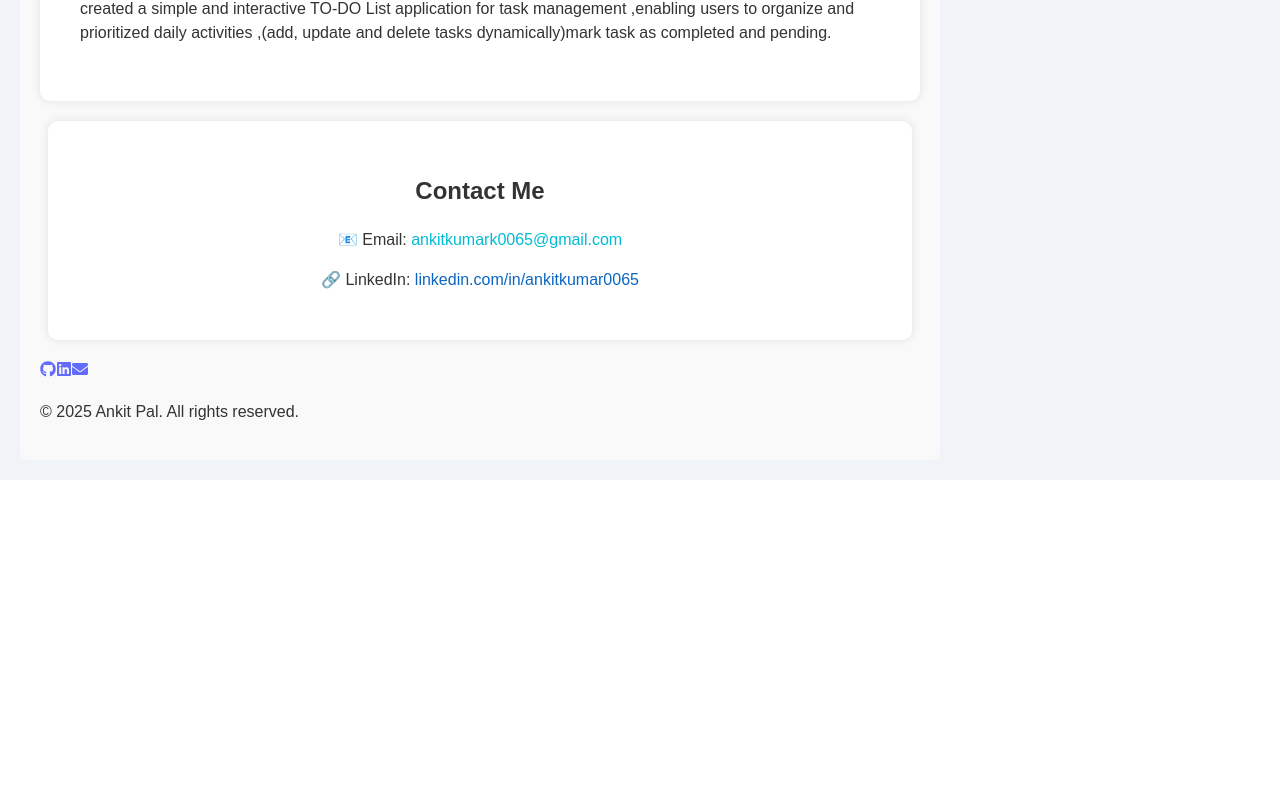
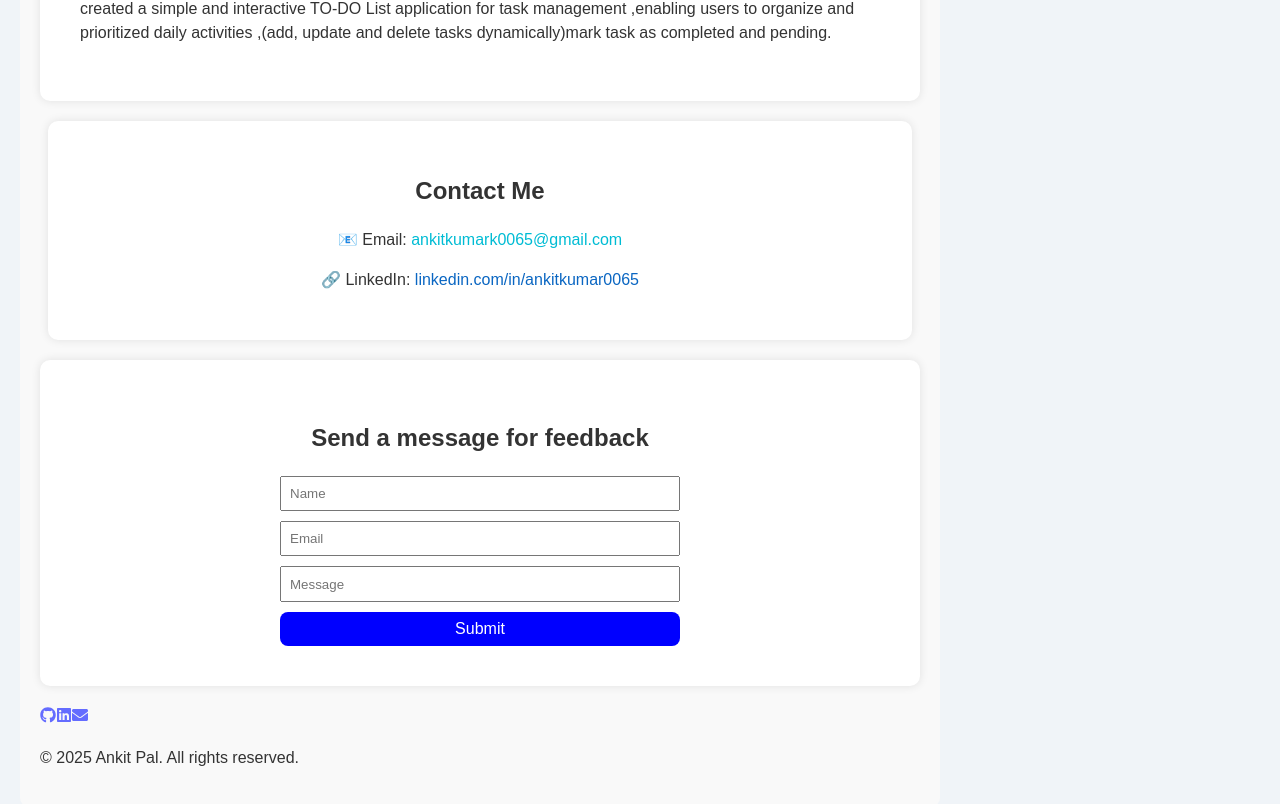
Before and after one commit to ankitpal0065/my-portfolio, a React (Vite) app: page / in a window 1280 px wide. Shown: the part 1272-2076 px from the top of the page. Before the commit the page ends 1752 px from the top, so only its background shows below. Built offline with nearby package versions, Linux system fonts and the light colour scheme.

Commit message:
Added react-icons and footer update

```diff
--- a/src/App.jsx
+++ b/src/App.jsx
@@ -4,6 +4,7 @@ import About from './components/About';
 import Skills from './components/Skills';
 import Projects from './components/Projects';
 import Contact from './components/Contact';
+import FeedbackForm from './components/FeedbackForm';
 import Footer from "./components/Footer";
 
 function App() {
@@ -15,6 +16,9 @@ function App() {
       <Skills />
       <Projects />
       <Contact />
+       <section id="feedback" className="my-12">
+        <FeedbackForm />
+      </section>
       <Footer />
 
     </div>
--- /dev/null
+++ b/src/components/FeedbackForm.jsx
@@ -0,0 +1,85 @@
+import React, { useState } from "react";
+
+const FeedbackForm = () => {
+  const [formData, setFormData] = useState({
+    name: "",
+    email: "",
+    message: "",
+  });
+
+  const handleChange = (e) => {
+    setFormData((prev) => ({ ...prev, [e.target.name]: e.target.value }));
+  };
+
+  const handleSubmit = (e) => {
+    e.preventDefault();
+    alert("Feedback submitted!");
+    // Add your submit logic here
+  };
+
+  return (
+    <div style={{ maxWidth: 400, margin: "auto" }}>
+      <h2 style={{ textAlign: "center", marginBottom: 20 }}>
+        Send a message for feedback
+      </h2>
+      <form onSubmit={handleSubmit}>
+        <input
+          type="text"
+          name="name"
+          placeholder="Name"
+          value={formData.name}
+          onChange={handleChange}
+          style={{
+            width: "100%",
+            padding: "8px",
+            marginBottom: "10px",
+            boxSizing: "border-box",
+          }}
+        />
+        <input
+          type="email"
+          name="email"
+          placeholder="Email"
+          value={formData.email}
+          onChange={handleChange}
+          style={{
+            width: "100%",
+            padding: "8px",
+            marginBottom: "10px",
+            boxSizing: "border-box",
+          }}
+        />
+        <input
+          type="text"
+          name="message"
+          placeholder="Message"
+          value={formData.message}
+          onChange={handleChange}
+          style={{
+            width: "100%",
+            padding: "8px",
+            marginBottom: "10px",
+            boxSizing: "border-box",
+            height: "36px", // same height as other inputs
+          }}
+        />
+        <button
+  type="submit"
+  style={{
+    padding: "8px 16px",
+    width: "100%",
+    backgroundColor: "blue", // dark background
+    color: "white",           // blue text color
+    border: "none",
+    cursor: "pointer",
+  }}
+>
+  Submit
+</button>
+
+      </form>
+    </div>
+  );
+};
+
+export default FeedbackForm;
```
Also changed, not shown: src/components/Header.css (line endings or trailing spaces).
